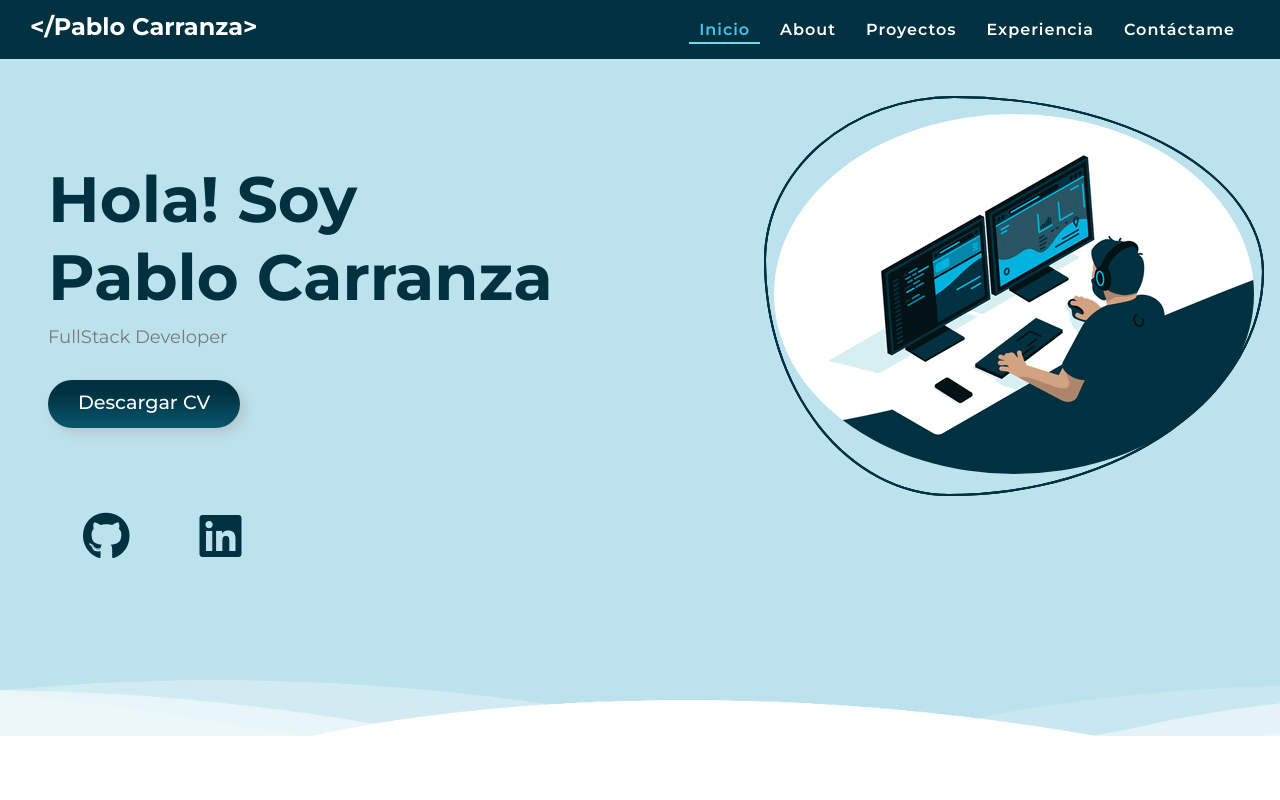
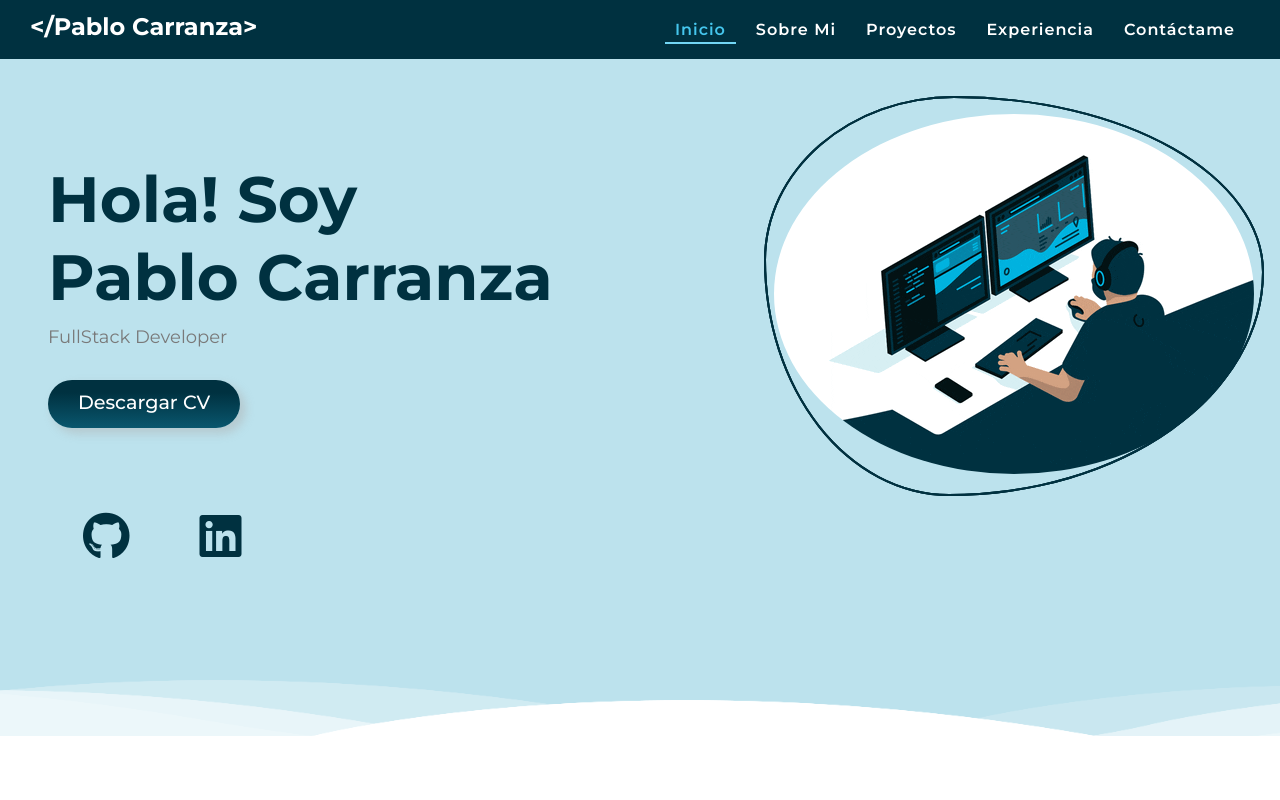
Before and after one commit to pabloecarranza/portfolioPabloCarranza, a React (Create React App) app: page / in a window 1280 px wide. Shown: the top 800 px of the page. Built offline with nearby package versions, Linux system fonts and the light colour scheme.

Commit message:
Update About

```diff
--- a/src/Components/Nav/Nav.jsx
+++ b/src/Components/Nav/Nav.jsx
@@ -14,7 +14,7 @@ const Nav = () => {
             <div className="site-nav-menu">
                 <ul className="primary-menu" style={{listStyleType: 'none'}}>
                     <li><a href="#main" className='active'>Inicio</a></li>
-                    <li><a href="#about">About</a></li>
+                    <li><a href="#about">Sobre Mi</a></li>
                     <li><a href="#projects">Proyectos</a></li>
                     <li><a href="#experience">Experiencia</a></li>
                     <li><a href="#contact">Contáctame</a></li>
```
